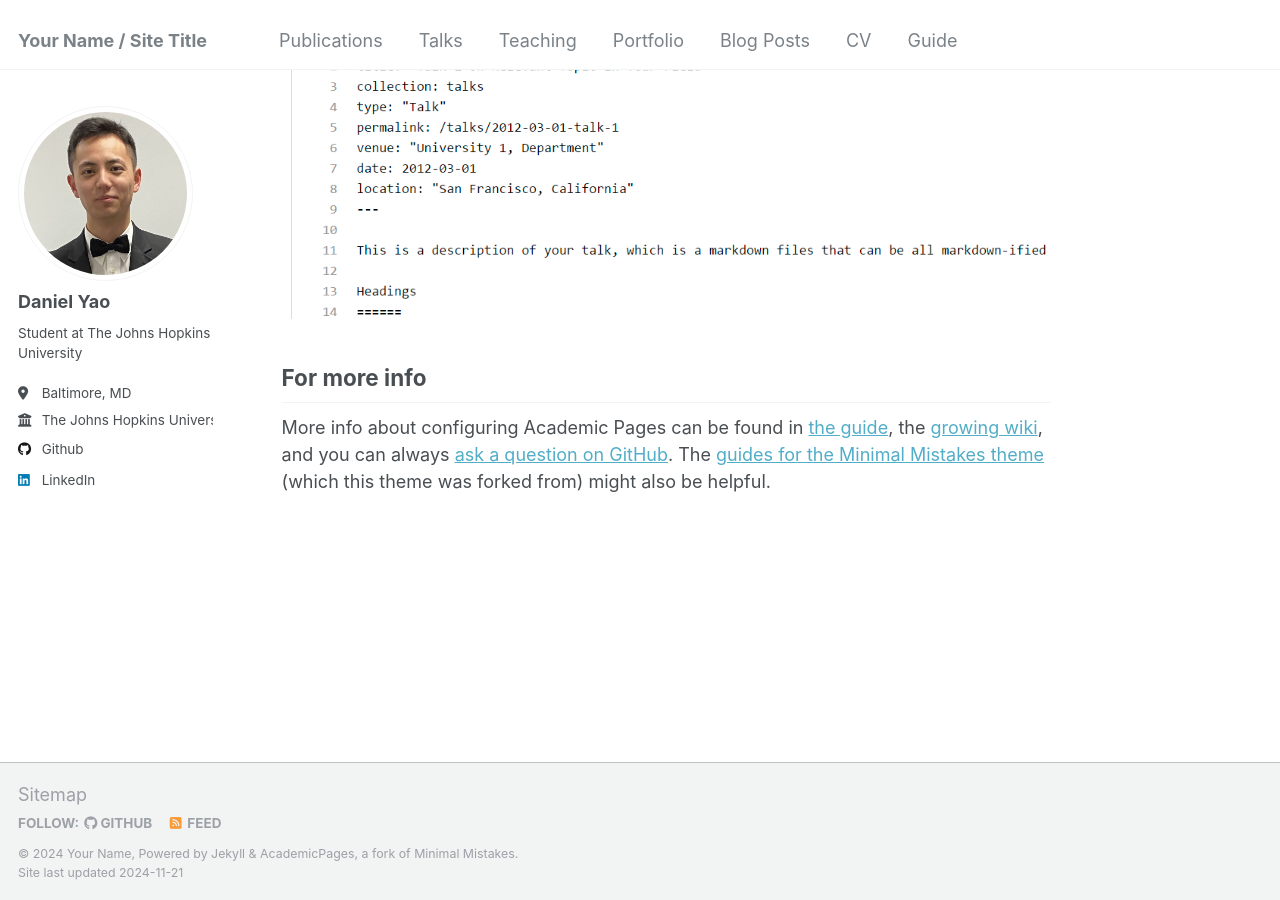
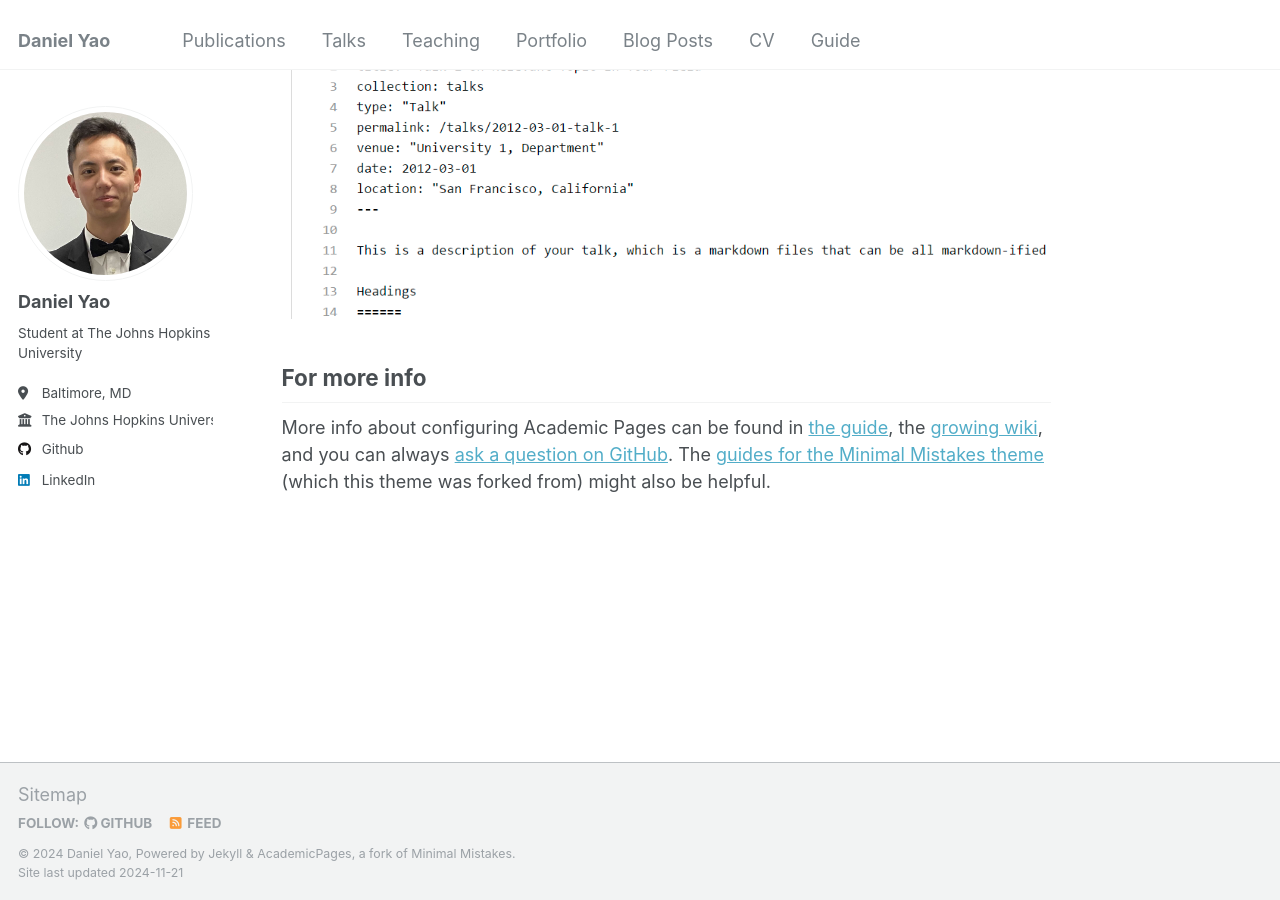
Before and after one commit to dyao13/dyao13.github.io, a Jekyll site: the page built from _pages/about.md, in a window 1280 px wide and 900 px high, scrolled down 2643 px. Built offline with Jekyll 4.4.1, drawn with Linux system fonts in a browser that asks for light colours.

Commit message:
site name

```diff
--- a/_config.yml
+++ b/_config.yml
@@ -8,13 +8,13 @@
 
 # Basic Site Settings
 locale                   : "en-US"
-title                    : "Your Name / Site Title"
+title                    : "Daniel Yao"
 title_separator          : "-"
-name                     : &name "Your Name"
+name                     : &name "Daniel Yao"
 description              : &description "personal description"
-url                      : https://academicpages.github.io # the base hostname & protocol for your site e.g. "https://[your GitHub username].github.io"
+url                      : https://dyao13.github.io/ # the base hostname & protocol for your site e.g. "https://[your GitHub username].github.io"
 baseurl                  : "" # the subpath of your site, e.g. "/blog"
-repository               : "academicpages/academicpages.github.io"
+repository               : "dyao13/dyao13.github.io"
 
 # Site Author - The following control what appear as part of the author content on the side bar.
 #               If a field is blank the icon and link will not appear, otherwise it will be shown.
```
